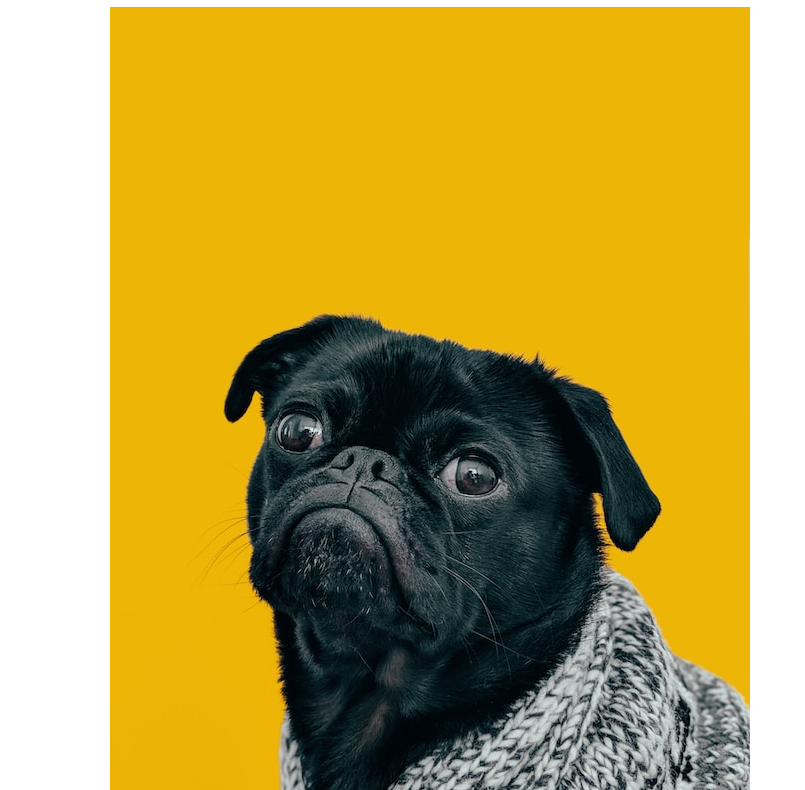
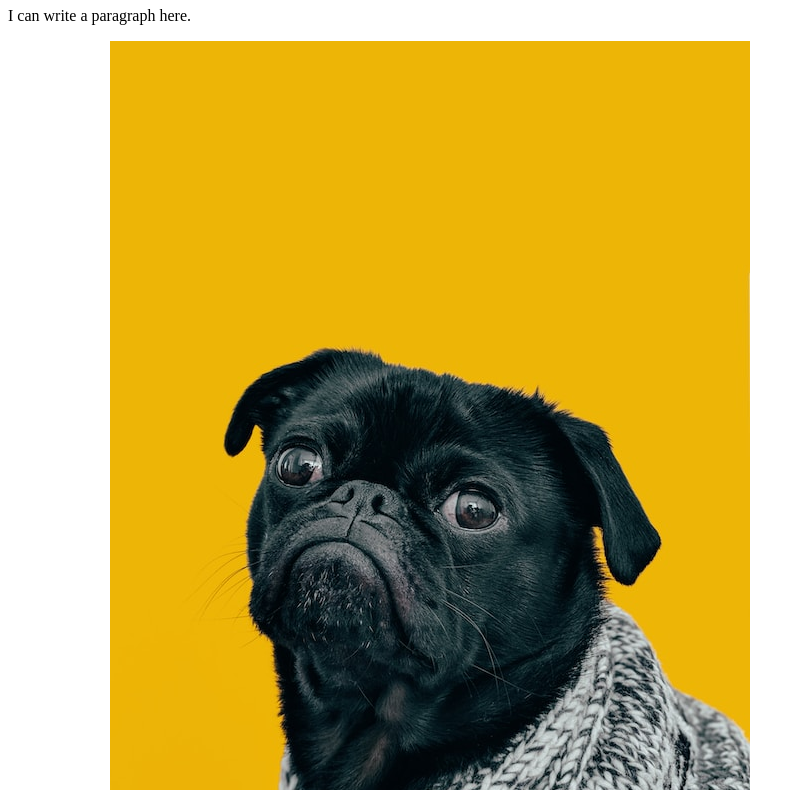
Before and after one commit to jotafer19/html-boilerplate, a plain HTML site: page index.html in a window 1280 px wide. Shown: the part 73-863 px from the top of the page, without its empty margins (0-805 px from the left). Drawn offline with Linux system fonts and the light colour scheme.

Commit message:
Add new paragraph in index.html
Added a paragraph on the main page.

```diff
--- a/index.html
+++ b/index.html
@@ -7,6 +7,9 @@
 
     <body>
         <h1>Homepage</h1>
+
+        <p>I can write a paragraph here.</p>
+
         <a href="https://www.theodinproject.com/about" target="_blank" rel="noopener noreferrer">click me</a>
 
         <a href="./pages/about.html">About</a>
```
